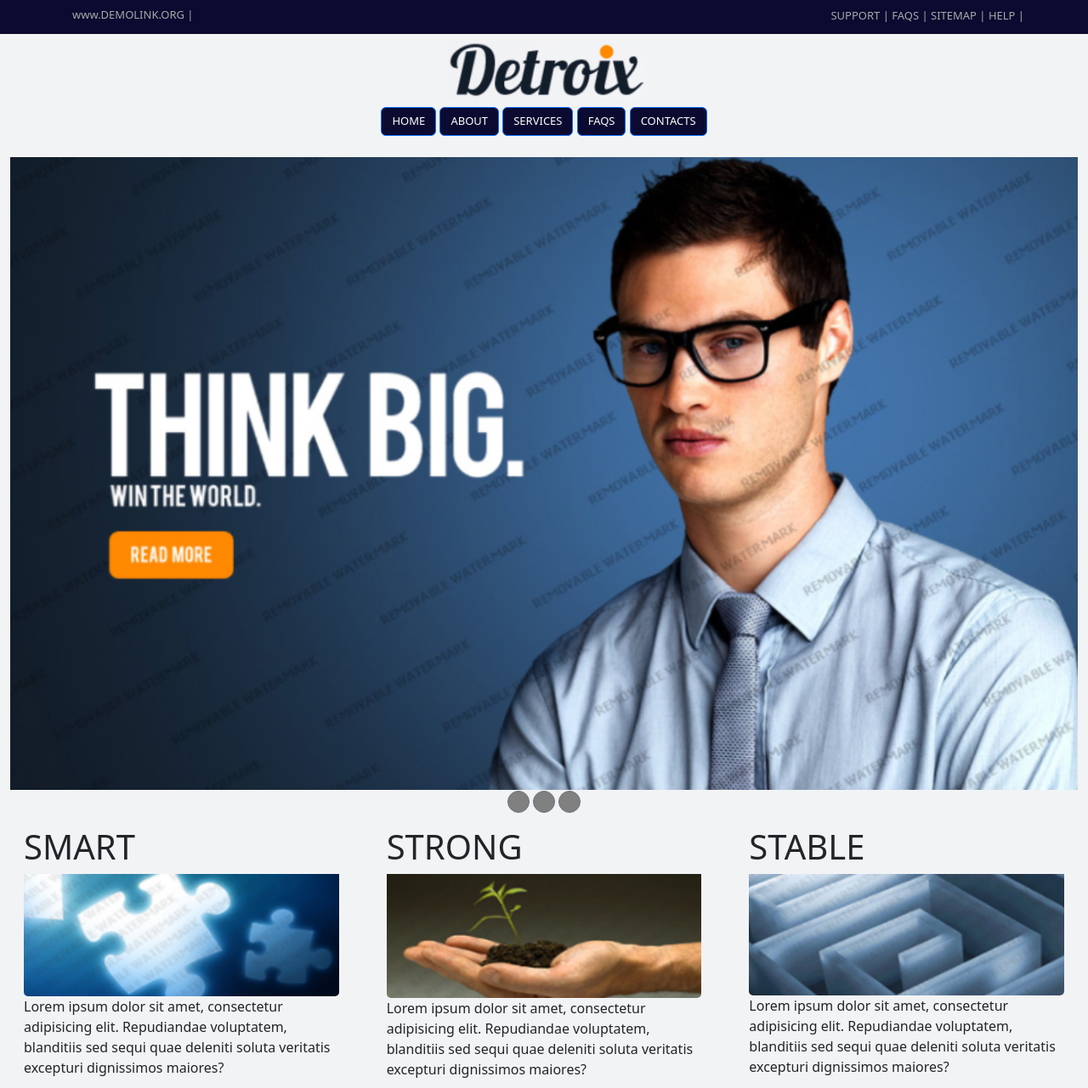
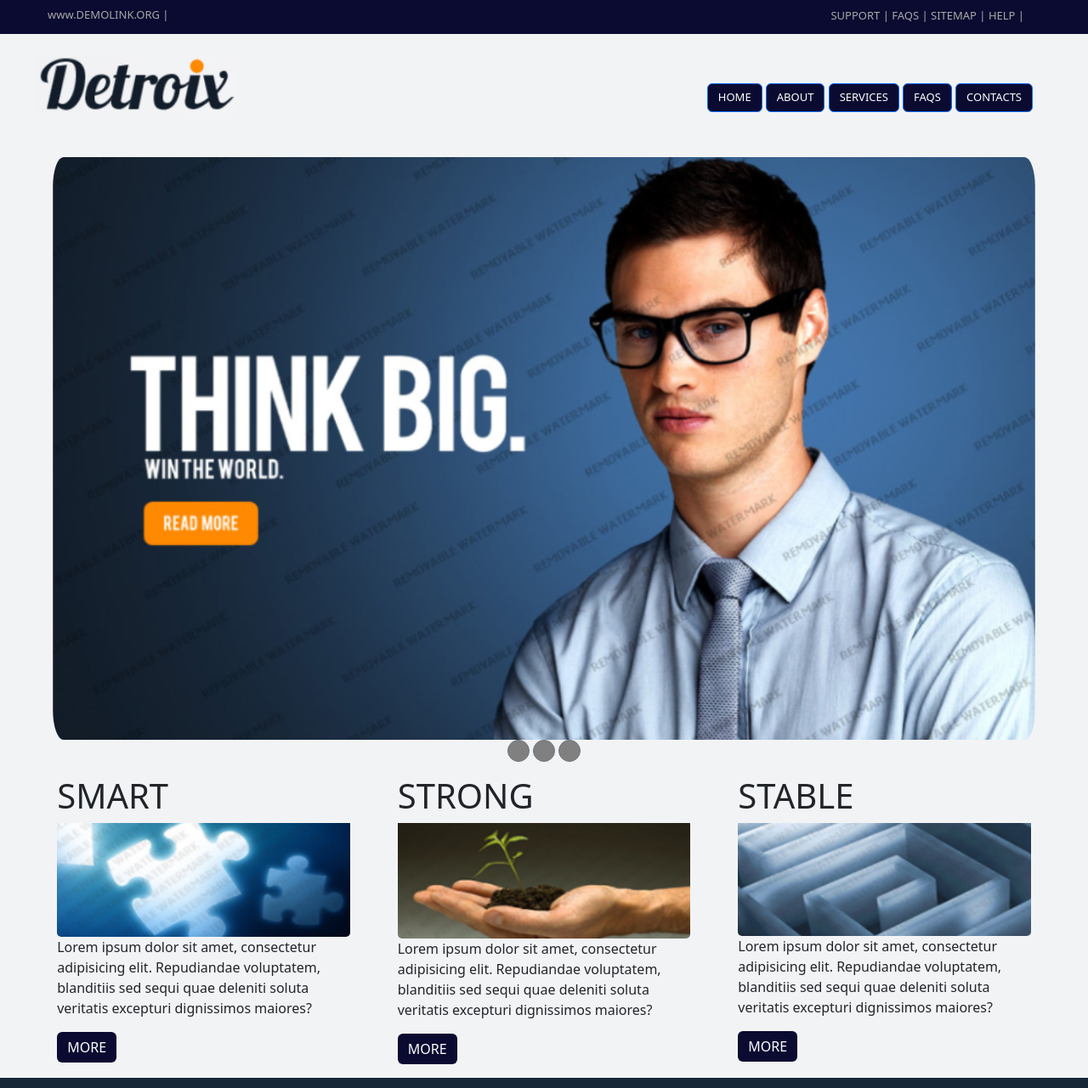
Before and after one commit to livingstonkolbie/Detroix-Bootstrap, a plain HTML site: page index.html in a window 1280 px wide. Shown: the top 1281 px of the page at 85% size. Drawn offline with Linux system fonts and the light colour scheme.

Commit message:
fixed spacing on sectionSSS
used padding to bring it in

```diff
--- a/css/style.css
+++ b/css/style.css
@@ -50,7 +50,7 @@ body {
     .topBarP {
         position: relative;
         top: 8px;
-        left: 85px;
+        left: 56px;
     }
 
     .topBarNav ul {
@@ -72,6 +72,7 @@ body {
 .detroixMan {
     width: 100%;
     margin: 2% 0 0 0;
+    border-radius: 2%;
 }
 
 .buttonRow {
@@ -84,7 +85,27 @@ body {
 }
 
 @media (min-width: 1024px) {
+    .detroixLogo {
+        text-align: left;
+    }
 
+    .detroixLogo img {
+        position: relative;
+        left: 23px;
+        top: 17px;
+    }
+
+    .buttonRow {
+        text-align: end;
+        position: relative;
+        bottom: 28px;
+        right: 53px;
+    }
+
+    .detroixMan {
+        padding: 0% 4%;
+        border-radius: 5%;
+    }
 }
 
 
@@ -102,7 +123,7 @@ body {
 }
 
 
-/* START ABOUT SECTION */
+/* START SSS SECTION */
 
 .card {
     border: none;
@@ -113,6 +134,13 @@ body {
     background-color: #0b0b31;
     color: #ffffff;
     border: none;
+}
+
+@media (min-width: 1024px) {
+
+    .sectionSSS {
+        padding: 0 4%;
+    }
 }
 
 
--- a/index.html
+++ b/index.html
@@ -79,7 +79,7 @@
         <!-- START SMART, STRONG, STABLE -->
 
 
-        <section class="container-fluid">
+        <section class="container-fluid sectionSSS">
             <div class="row">
 
                 <!-- SMART COL -->
```
